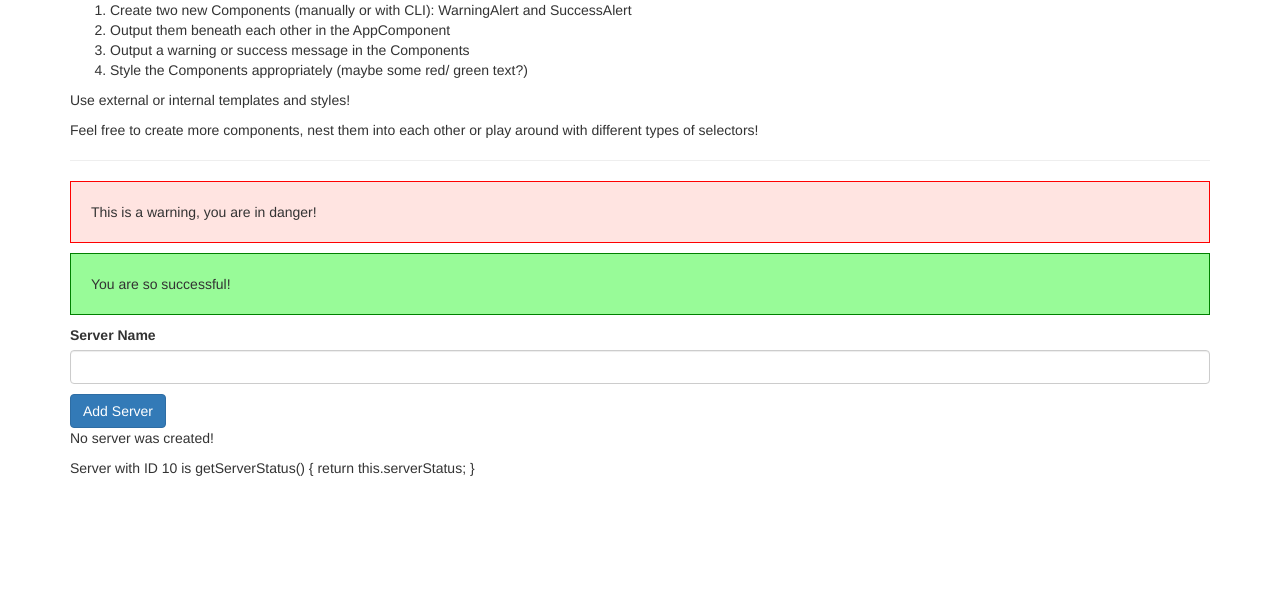
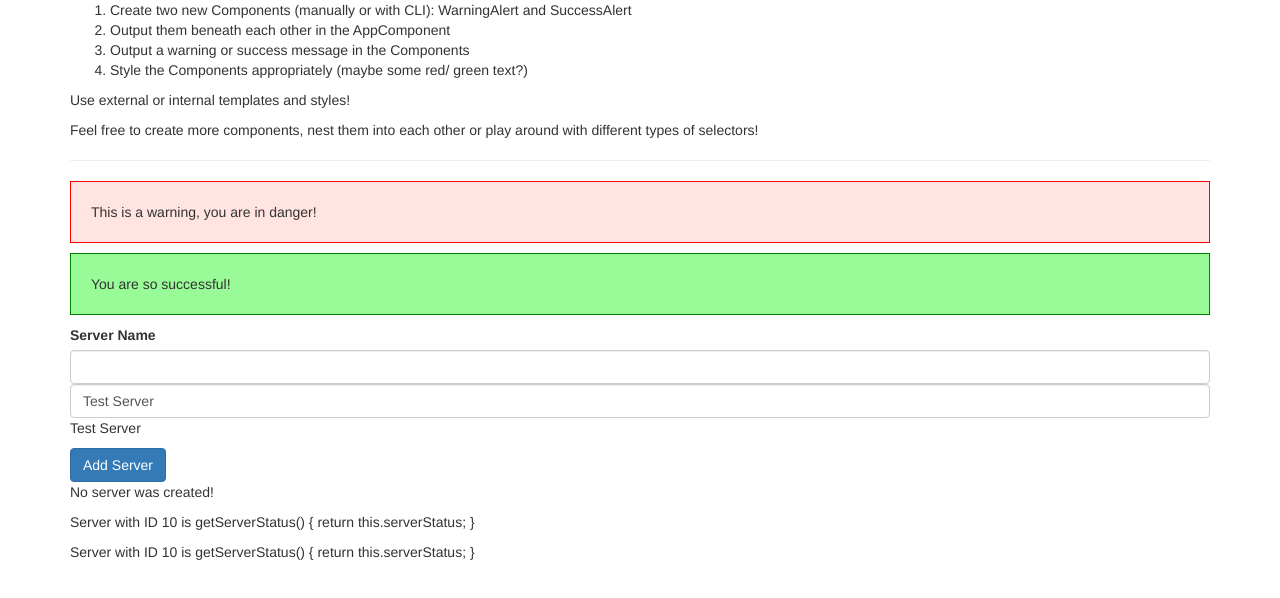
Before and after one commit to soulyana/angular8-training, an Angular app: page / in a window 1280 px wide. Shown: the top 598 px of the page. Built offline with nearby package versions, Linux system fonts and the light colour scheme.

Commit message:
two-way databinding

```diff
--- a/src/app/servers/servers.component.html
+++ b/src/app/servers/servers.component.html
@@ -1,6 +1,7 @@
 <label for="title">Server Name</label>
 <input type="text" class="form-control" (input)="onUpdateServerName($event)" />
-<p>{{serverName}}</p>
+<input type="text" class="form-control" [(ngModel)]="serverName" />
+<p>{{ serverName }}</p>
 <button
   class="btn btn-primary"
   [disabled]="!allowNewServer"
@@ -11,3 +12,4 @@
 <!-- <p [innerText]="allowNewServer"></p> -->
 <p>{{ serverCreationStatus }}</p>
 <app-server></app-server>
+<app-server></app-server>
--- a/src/app/servers/servers.component.ts
+++ b/src/app/servers/servers.component.ts
@@ -8,7 +8,7 @@ import { Component, OnInit } from '@angular/core';
 export class ServersComponent implements OnInit {
   allowNewServer = false;
   serverCreationStatus = 'No server was created!';
-  serverName = '';
+  serverName = 'Test Server';
 
   constructor() {
     setTimeout(() => {
```
